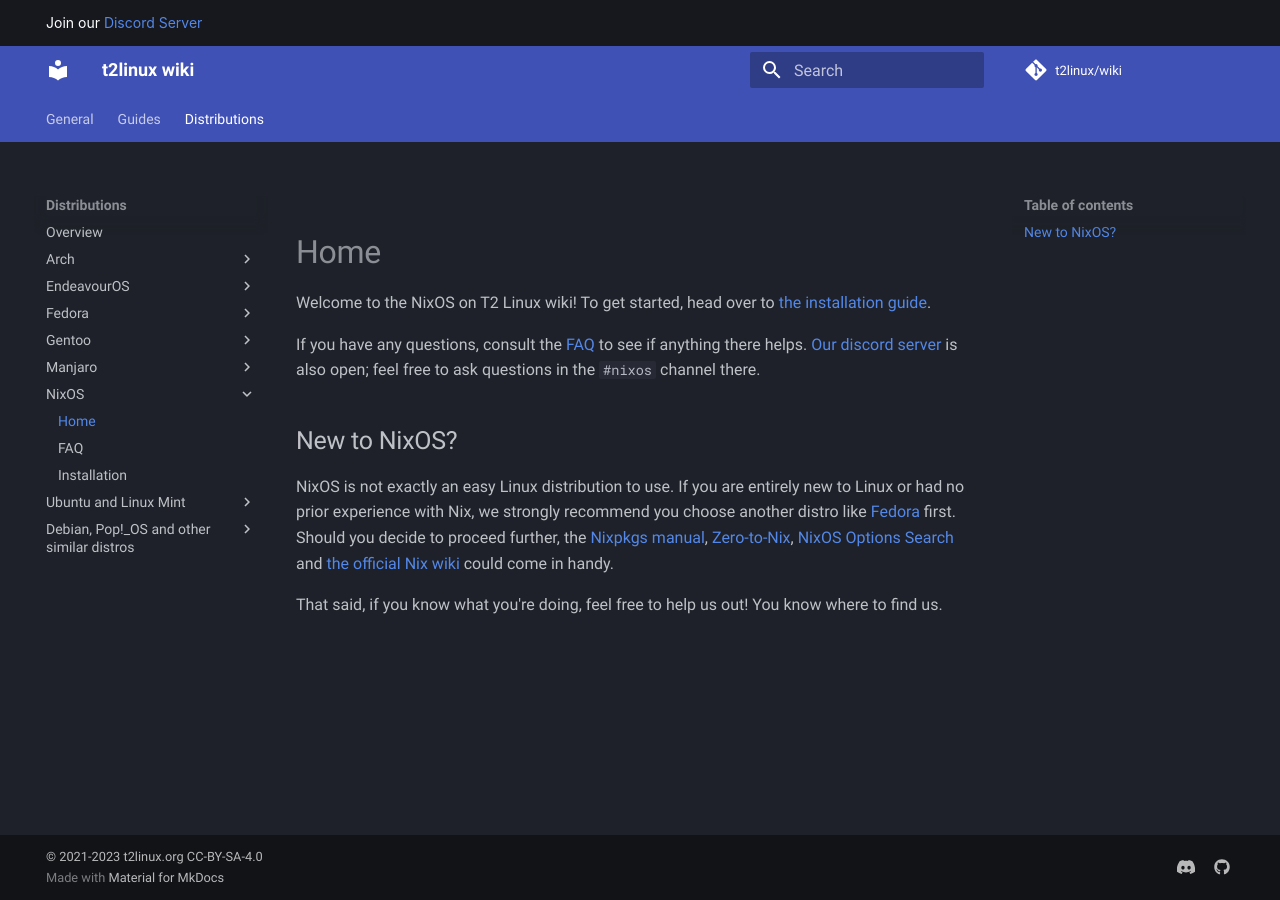
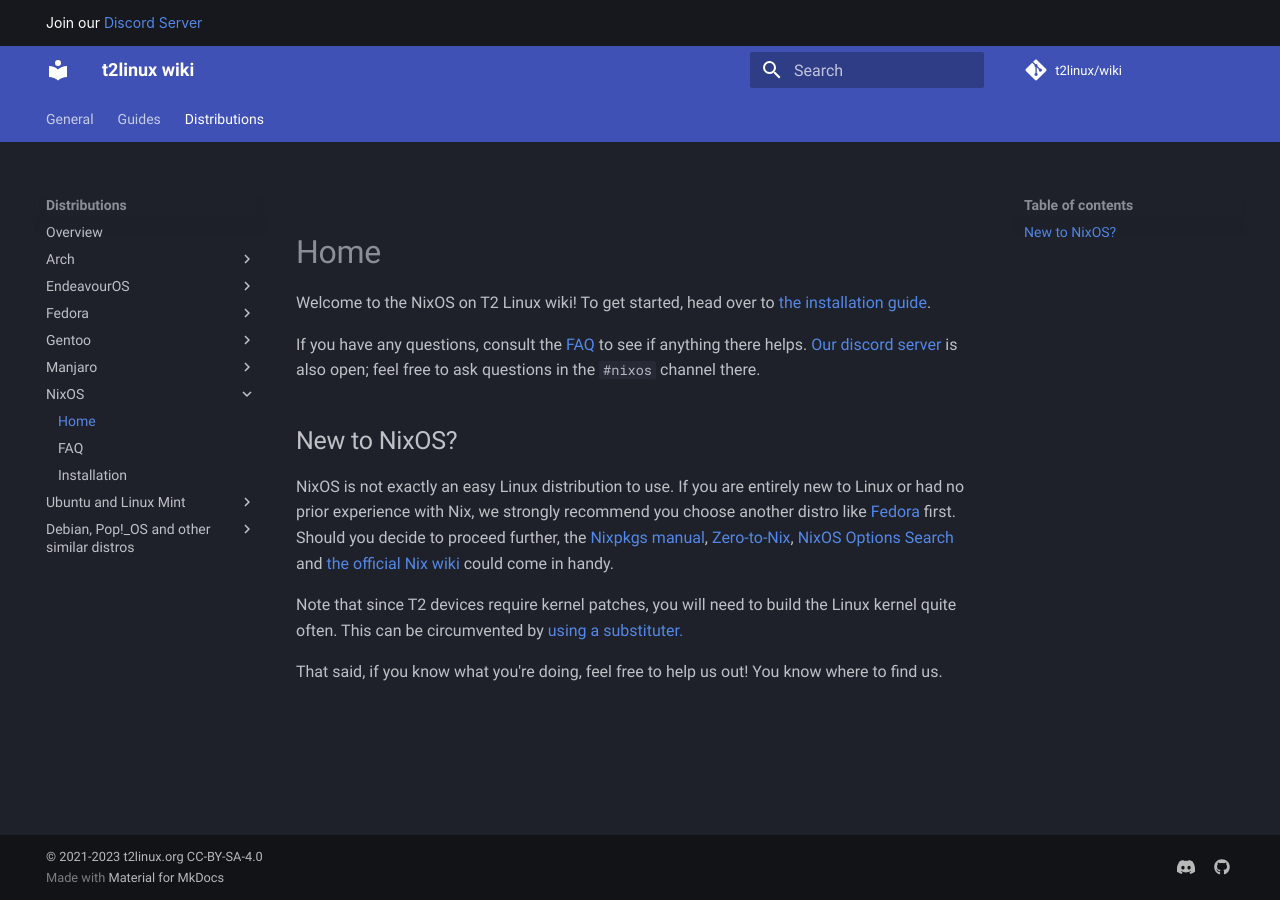
Before and after one commit to t2linux/wiki, an MkDocs documentation site: the page built from docs/distributions/nixos/home.md, in a window 1280 px wide. Built offline with MkDocs 1.6.1 and Material for MkDocs 9.7.7, drawn with Linux system fonts in a browser that asks for light colours; comment, search, counter and statistics services are not loaded.

Commit message:
docs(nixos): add note about building the kernel

```diff
--- a/docs/distributions/nixos/home.md
+++ b/docs/distributions/nixos/home.md
@@ -8,4 +8,6 @@ If you have any questions, consult the [FAQ](./faq.md) to see if anything there
 
 NixOS is not exactly an easy Linux distribution to use. If you are entirely new to Linux or had no prior experience with Nix, we strongly recommend you choose another distro like [Fedora](../fedora/home.md) first. Should you decide to proceed further, the [Nixpkgs manual](https://nixos.org/manual/nixpkgs/unstable), [Zero-to-Nix](https://zero-to-nix.com/), [NixOS Options Search](https://search.nixos.org/options) and [the official Nix wiki](https://nix.dev) could come in handy.
 
+Note that since T2 devices require kernel patches, you will need to build the Linux kernel quite often. This can be circumvented by [using a substituter.](faq.md#substituter-setup)
+
 That said, if you know what you're doing, feel free to help us out! You know where to find us.
```
Also changed, not shown: docs/distributions/nixos/installation.md (+1 -0 lines).
